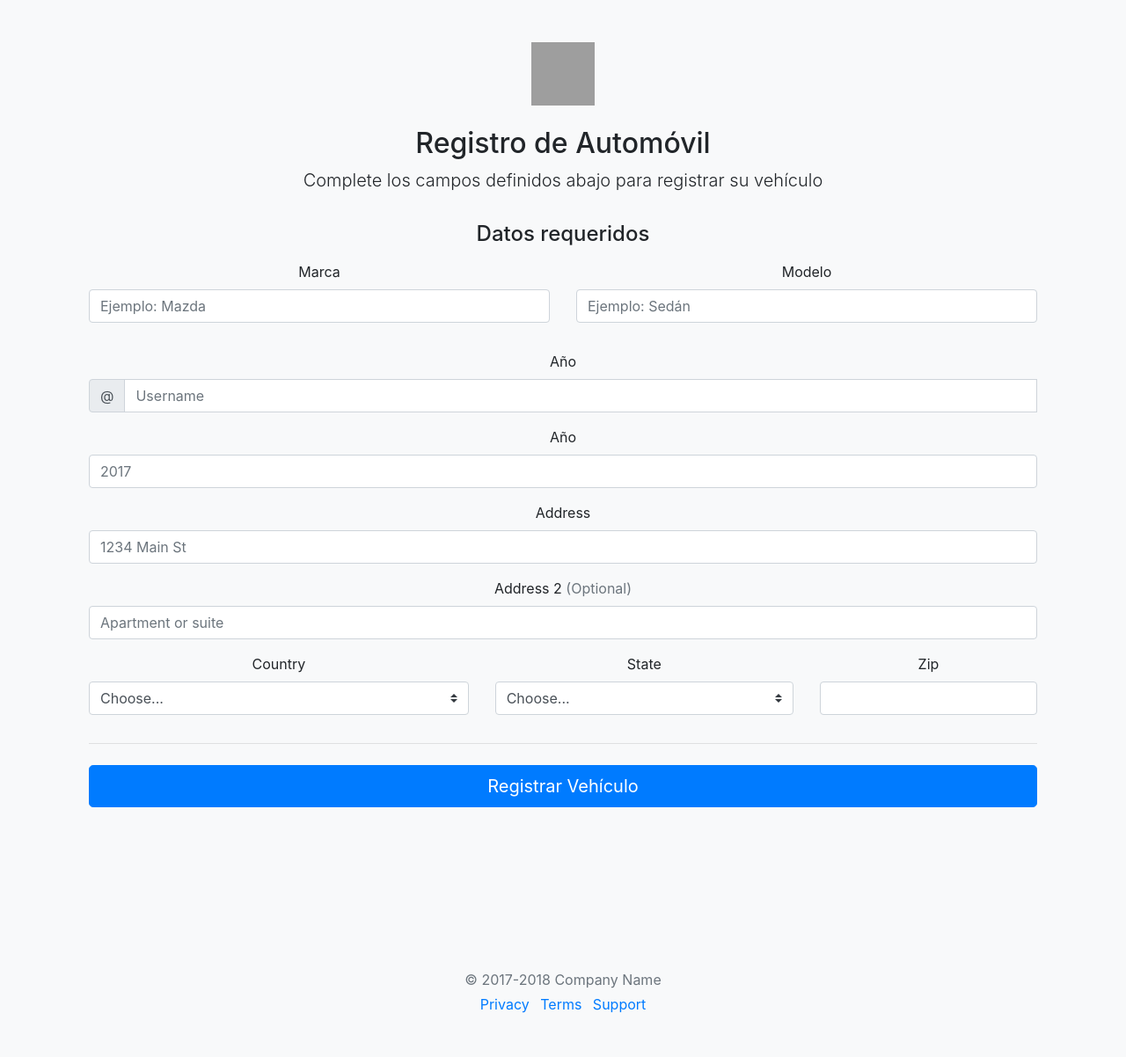
After one commit to thesaturn/AutomotoraWeb, a Django app: page /automotora/registroauto/ in a window 1280 px wide. The commit adds this page. Shown: the whole page at 88% size. Run offline with Django 3.2, Linux system fonts and the light colour scheme; some libraries are stand-ins or nearby versions; grey boxes are pictures that could not be loaded.

Commit message:
Modulo de Registro
Inicio de pruebas de formulario

```diff
--- /dev/null
+++ b/automotora/app/templates/registroauto.html
@@ -0,0 +1,154 @@
+
+<!doctype html>
+<html lang="en">
+  <head>
+    <meta charset="utf-8">
+    <meta name="viewport" content="width=device-width, initial-scale=1, shrink-to-fit=no">
+    <meta name="description" content="">
+    <meta name="author" content="">
+    <link rel="icon" href="../../../../favicon.ico">
+
+    <title>Registro de Automóvil</title>
+
+    <!-- Bootstrap core CSS -->
+    <link href="https://stackpath.bootstrapcdn.com/bootstrap/4.1.3/css/bootstrap.min.css" rel="stylesheet">
+
+    <!-- Custom styles for this template -->
+    <link href="form-validation.css" rel="stylesheet">
+  </head>
+
+  <body class="bg-light">
+
+    <div class="container">
+      <div class="py-5 text-center">
+        <img class="d-block mx-auto mb-4" src="../../assets/brand/bootstrap-solid.svg" alt="" width="72" height="72">
+        <h2>Registro de Automóvil</h2>
+        <p class="lead">Complete los campos definidos abajo para registrar su vehículo</p>
+        <div class="col-mx-auto mb-4 p-3">
+          <h4 class="mb-3">Datos requeridos</h4>
+          <form class="needs-validation" novalidate>
+            <div class="row">
+              <div class="col-md-6 mb-3">
+                <div class="form-group">
+                  <label for="formGroupExampleInput">Marca</label>
+                  <input type="text" class="form-control" id="formGroupExampleInput" placeholder="Ejemplo: Mazda">
+                </div>
+              </div>
+              <div class="col-md-6 mb-3">
+                <div class="form-group">
+                  <label for="formGroupExampleInput">Modelo</label>
+                  <input type="text" class="form-control" id="formGroupExampleInput" placeholder="Ejemplo: Sedán">
+                </div>
+              </div>
+            </div>
+            <div class="mb-3">
+              <label for="username">Año</label>
+              <div class="input-group">
+                <div class="input-group-prepend">
+                  <span class="input-group-text">@</span>
+                </div>
+                <input type="text" class="form-control" id="username" placeholder="Username" required>
+                <div class="invalid-feedback" style="width: 100%;">
+                  Your username is required.
+                </div>
+              </div>
+            </div>
+
+            <div class="mb-3">
+              <label for="email">Año<span class="text-muted"></span></label>
+              <input type="text" class="form-control" id="anio" placeholder="2017">
+              <div class="invalid-feedback">
+                Please enter a valid email address for shipping updates.
+              </div>
+            </div>
+
+            <div class="mb-3">
+              <label for="address">Address</label>
+              <input type="text" class="form-control" id="address" placeholder="1234 Main St" required>
+              <div class="invalid-feedback">
+                Please enter your shipping address.
+              </div>
+            </div>
+
+            <div class="mb-3">
+              <label for="address2">Address 2 <span class="text-muted">(Optional)</span></label>
+              <input type="text" class="form-control" id="address2" placeholder="Apartment or suite">
+            </div>
+
+            <div class="row">
+              <div class="col-md-5 mb-3">
+                <label for="country">Country</label>
+                <select class="custom-select d-block w-100" id="country" required>
+                  <option value="">Choose...</option>
+                  <option>United States</option>
+                </select>
+                <div class="invalid-feedback">
+                  Please select a valid country.
+                </div>
+              </div>
+              <div class="col-md-4 mb-3">
+                <label for="state">State</label>
+                <select class="custom-select d-block w-100" id="state" required>
+                  <option value="">Choose...</option>
+                  <option>California</option>
+                </select>
+                <div class="invalid-feedback">
+                  Please provide a valid state.
+                </div>
+              </div>
+              <div class="col-md-3 mb-3">
+                <label for="zip">Zip</label>
+                <input type="text" class="form-control" id="zip" placeholder="" required>
+                <div class="invalid-feedback">
+                  Zip code required.
+                </div>
+              </div>
+            </div>
+            <hr class="mb-4">
+            <button class="btn btn-primary btn-lg btn-block" type="submit">Registrar Vehículo</button>
+          </form>
+        </div>
+      </div>
+
+      <footer class="my-5 pt-5 text-muted text-center text-small">
+        <p class="mb-1">&copy; 2017-2018 Company Name</p>
+        <ul class="list-inline">
+          <li class="list-inline-item"><a href="#">Privacy</a></li>
+          <li class="list-inline-item"><a href="#">Terms</a></li>
+          <li class="list-inline-item"><a href="#">Support</a></li>
+        </ul>
+      </footer>
+    </div>
+
+    <!-- Bootstrap core JavaScript
+    ================================================== -->
+    <!-- Placed at the end of the document so the pages load faster -->
+    <script src="https://code.jquery.com/jquery-3.3.1.slim.min.js" integrity="sha384-q8i/X+965DzO0rT7abK41JStQIAqVgRVzpbzo5smXKp4YfRvH+8abtTE1Pi6jizo" crossorigin="anonymous"></script>
+    <script>window.jQuery || document.write('<script src="../../assets/js/vendor/jquery-slim.min.js"><\/script>')</script>
+    <script src="../../assets/js/vendor/popper.min.js"></script>
+    <script src="../../dist/js/bootstrap.min.js"></script>
+    <script src="../../assets/js/vendor/holder.min.js"></script>
+    <script>
+      // Example starter JavaScript for disabling form submissions if there are invalid fields
+      (function() {
+        'use strict';
+
+        window.addEventListener('load', function() {
+          // Fetch all the forms we want to apply custom Bootstrap validation styles to
+          var forms = document.getElementsByClassName('needs-validation');
+
+          // Loop over them and prevent submission
+          var validation = Array.prototype.filter.call(forms, function(form) {
+            form.addEventListener('submit', function(event) {
+              if (form.checkValidity() === false) {
+                event.preventDefault();
+                event.stopPropagation();
+              }
+              form.classList.add('was-validated');
+            }, false);
+          });
+        }, false);
+      })();
+    </script>
+  </body>
+</html>
--- a/automotora/app/urls.py
+++ b/automotora/app/urls.py
@@ -3,5 +3,5 @@ from .import views
 
 urlpatterns = [
     url(r'^$', views.home),
-
+    url(r'^registroauto/$', views.registro)
 ]
--- a/automotora/app/views.py
+++ b/automotora/app/views.py
@@ -4,3 +4,6 @@ from django.shortcuts import render, HttpResponse
 
 def home(request):
     return render(request, 'registro.html')
+
+def registro(request):
+    return render(request, 'registroauto.html')
--- a/automotora/automotora/urls.py
+++ b/automotora/automotora/urls.py
@@ -20,4 +20,5 @@ from django.conf.urls import url
 urlpatterns = [
     path('admin/', admin.site.urls),
     url(r'^automotora/', include('app.urls')),
+    url(r'^automotora/registroauto', include('app.urls'))
 ]
```
Also changed, not shown: automotora/app/templates/registro.html (+94 -14 lines), automotora/images/smug.png (added).
